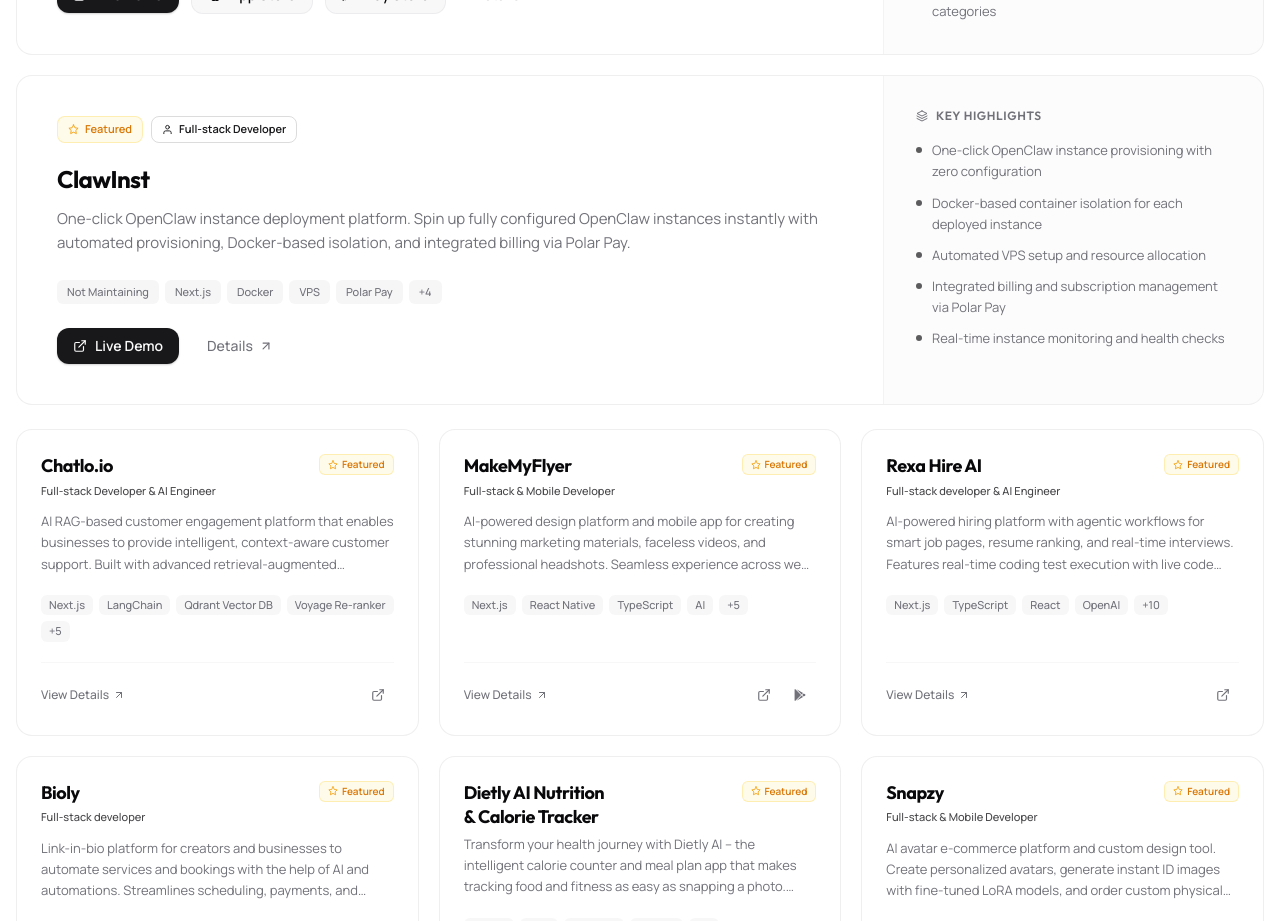
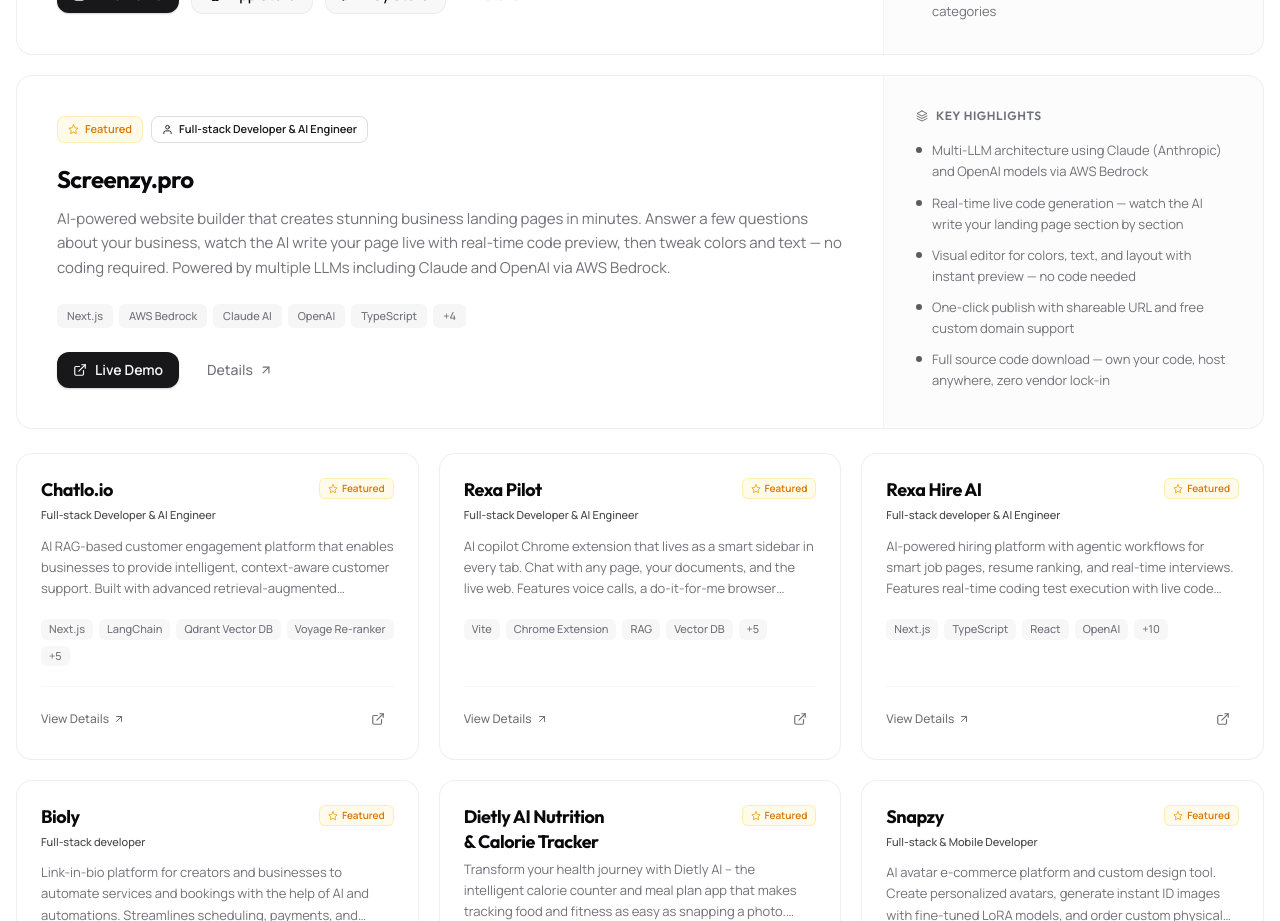
Before and after one commit to raaaaz123/portfolio, a React (Vite) app: page / in a window 1280 px wide. Shown: the part 1620-2541 px from the top of the page. Built offline with nearby package versions, Linux system fonts and the light colour scheme.

Commit message:
fix:new jun projects

```diff
--- a/src/data/projects.ts
+++ b/src/data/projects.ts
@@ -40,22 +40,22 @@
   },
   {
     id: 102,
-    title: "ClawInst",
-    description: "One-click OpenClaw instance deployment platform. Spin up fully configured OpenClaw instances instantly with automated provisioning, Docker-based isolation, and integrated billing via Polar Pay.",
-    image: "/images/projects/clawinst.jpg",
-    tags: ["Not Maintaining", "Next.js", "Docker", "VPS", "Polar Pay", "TypeScript", "OpenClaw", "Automation", "DevOps"],
-    live: "https://clawinst.com",
+    title: "Screenzy.pro",
+    description: "AI-powered website builder that creates stunning business landing pages in minutes. Answer a few questions about your business, watch the AI write your page live with real-time code preview, then tweak colors and text — no coding required. Powered by multiple LLMs including Claude and OpenAI via AWS Bedrock.",
+    image: "/images/projects/screenzy.jpg",
+    tags: ["Next.js", "AWS Bedrock", "Claude AI", "OpenAI", "TypeScript", "Tailwind CSS", "React", "AI Website Builder", "SaaS"],
+    live: "https://screenzy.pro",
     featured: true,
-    role: "Full-stack Developer",
+    role: "Full-stack Developer & AI Engineer",
     features: [
-      "One-click OpenClaw instance provisioning with zero configuration",
-      "Docker-based container isolation for each deployed instance",
-      "Automated VPS setup and resource allocation",
-      "Integrated billing and subscription management via Polar Pay",
-      "Real-time instance monitoring and health checks",
-      "Custom domain support for deployed instances",
-      "Auto-scaling and resource management",
-      "Secure deployment pipeline with automated backups"
+      "🤖 Multi-LLM architecture using Claude (Anthropic) and OpenAI models via AWS Bedrock",
+      "⚡ Real-time live code generation — watch the AI write your landing page section by section",
+      "🎨 Visual editor for colors, text, and layout with instant preview — no code needed",
+      "🌐 One-click publish with shareable URL and free custom domain support",
+      "📥 Full source code download — own your code, host anywhere, zero vendor lock-in",
+      "📊 Built-in lead collection forms and visitor analytics for every site",
+      "🚀 AI-powered content generation from simple business descriptions",
+      "📱 Fully responsive sites with modern React and Tailwind CSS output"
     ]
   },
   {
@@ -82,22 +82,23 @@
   },
   {
     id: 0,
-    title: "MakeMyFlyer",
-    description: "AI-powered design platform and mobile app for creating stunning marketing materials, faceless videos, and professional headshots. Seamless experience across web and mobile with advanced AI generation tools.",
-    image: "/images/projects/makemyflyer-app.jpg",
-    tags: ["Next.js", "React Native", "TypeScript", "AI", "Image Processing", "OpenAI", "Runway ML", "Tailwind CSS", "Firebase"],
-    live: "https://makemyflyer.com",
-    android: "https://play.google.com/store/apps/details?id=com.flyeraidesigner.app",
+    title: "Rexa Pilot",
+    description: "AI copilot Chrome extension that lives as a smart sidebar in every tab. Chat with any page, your documents, and the live web. Features voice calls, a do-it-for-me browser agent, instant replies across Gmail/Slack/LinkedIn, PDF & video summarization, and a RAG-powered knowledge base — all in 50+ languages.",
+    image: "/images/projects/rexapilot.jpg",
+    tags: ["Vite", "Chrome Extension", "RAG", "Vector DB", "AWS Bedrock", "Agent Core", "TypeScript", "AI Agents", "Voice AI"],
+    live: "https://rexapilot.com",
     featured: true,
-    role: "Full-stack & Mobile Developer",
+    role: "Full-stack Developer & AI Engineer",
     features: [
-      "🎨 AI-powered design generation for marketing materials and flyers",
-      "🖼️ Text-to-image and faceless video creation using advanced ML models",
-      "✂️ One-tap background removal and professional image enhancement",
-      "👔 Professional AI headshot and avatar generation",
-      "📱 Cross-platform experience with React Native app and Next.js web platform",
-      "🔄 Seamless conversion of product descriptions to professional visuals",
-      "🚀 High-performance rendering integrated with Gemini 2.5 and Runway ML"
+      "🧠 RAG-powered Knowledge Base — upload PDFs, slides & docs and get answers with inline citations",
+      "🤖 Do-it-for-me browser agent that navigates, clicks and fills forms in your real tab",
+      "🔍 Live web search with grounded, up-to-the-minute answers and numbered source citations",
+      "🎙️ Live voice calls — talk to Rexa out loud with optional screen sharing",
+      "⚡ Instant replies inside Gmail, Slack, LinkedIn, Outlook, X and Reddit",
+      "📄 PDF & video summarization for YouTube, TikTok, Instagram, X and Facebook",
+      "✍️ Writing assistant with grammar fixes, rewrites, tone changes on any text field",
+      "📸 Screenshot-to-ask — drag to capture any screen region and query a vision model",
+      "🌐 50+ language support with Vector DB semantic search via AWS Bedrock"
     ]
   },
   {
```
